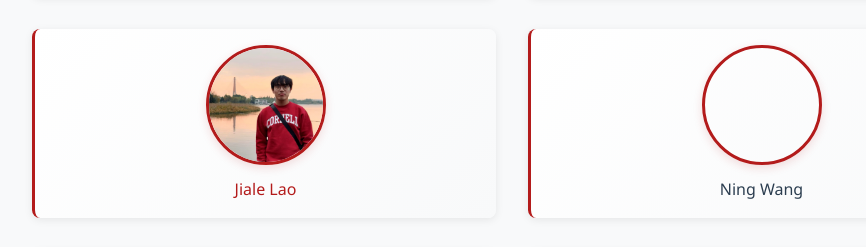
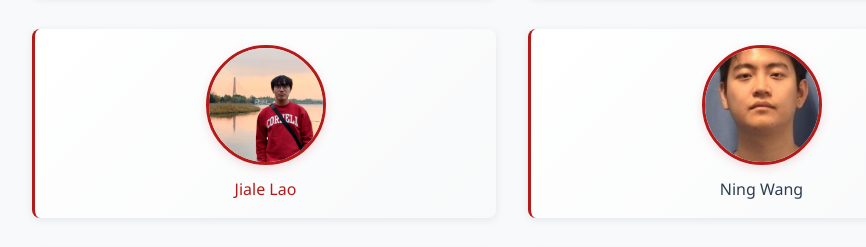
Before and after one commit to SolidLao/Cornell-DB-Group, a plain HTML site: page index.html in a window 1280 px wide. Shown: the part 2406-2653 px from the top of the page, without its empty margins (128-994 px from the left). Drawn offline with nearby package versions, Linux system fonts and the light colour scheme; some icons are missing; a web font is replaced by a local one.

Commit message:
add more images

```diff
--- a/index.html
+++ b/index.html
@@ -170,7 +170,7 @@
             </div>
             <div class="person-card-small">
               <div class="person-image-small">
-                <img src="static/images/people/ning-wang.png" alt="Ning Wang" onerror="this.style.display='none'">
+                <img src="static/images/people/ning.png" alt="Ning Wang" onerror="this.style.display='none'">
               </div>
               <p class="person-name-small">Ning Wang</p>
             </div>
```
Also changed, not shown: static/images/life/retreat-25.jpg (added), static/images/life/saehan-graduation.jpg (added), static/images/life/sigmod-group.jpg (added), static/images/life/sigmod-immanuel.jpg (added), static/images/life/sigmod-jiale-immanuel.jpg (added), static/images/people/ning.png (added), 2 other files.
